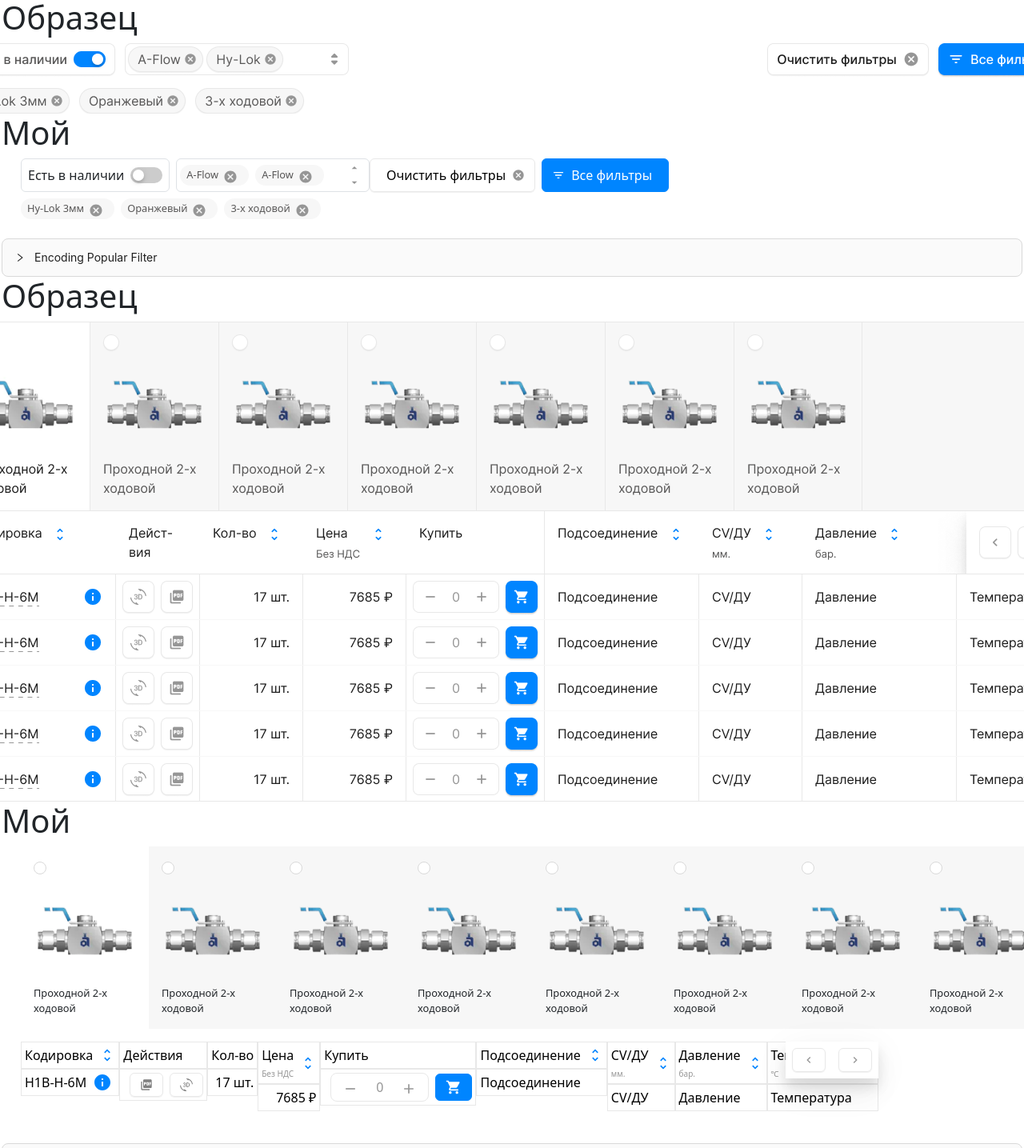
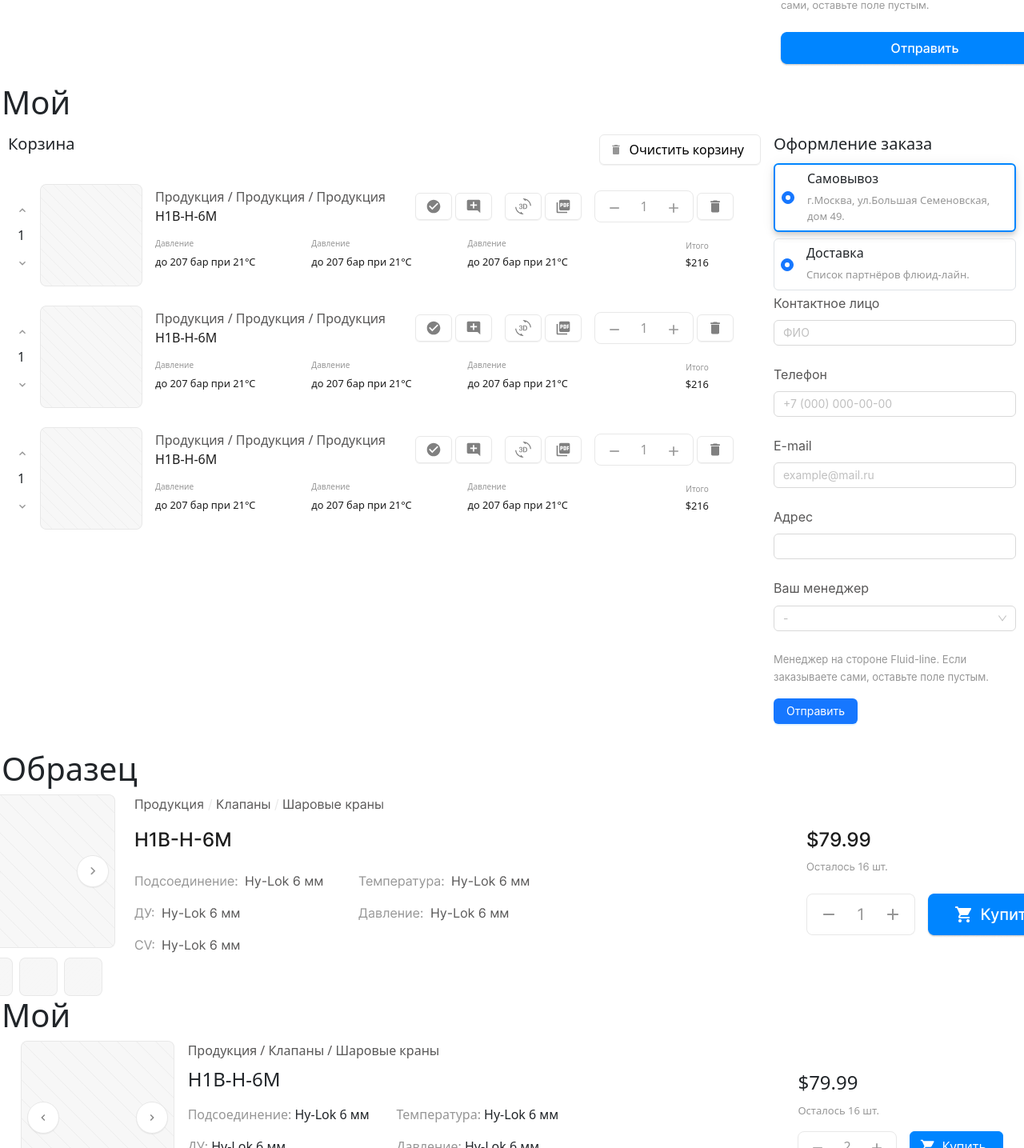
Before and after one commit to picus23/any-web-components, a Next.js app: page /encoding in a window 1280 px wide. Shown: the part 875-2310 px from the top of the page at 80% size. Built offline with nearby package versions, Linux system fonts and the light colour scheme.

Commit message:
add form to encoding

```diff
--- a/components/cartItem/CartItem.tsx
+++ b/components/cartItem/CartItem.tsx
@@ -32,7 +32,7 @@ interface CartItemProps {
 
 
 const CartItem: FC<CartItemProps> = ({ children, props_list, btn_style, list, count, name_item, price }) => {
-    return <div className="d-flex border border-dark">
+    return <div className="d-flex">
 
         <div className="d-flex flex-column mx-1 justify-content-center me-2">
             <button onClick={() => alert(123)} className="border-0 bg-white"><MdOutlineKeyboardArrowUp fill="#969696" /></button>
@@ -54,16 +54,16 @@ const CartItem: FC<CartItemProps> = ({ children, props_list, btn_style, list, co
                     <div className="d-flex align-items-center gap-1">
                         <Button onClick={() => {
                             alert(123)
-                        }} icon={<MdCheckCircle size={20} fill={'gray'} />} btn_style="small-gray my-btn-40x40"></Button>
-                        <Button onClick={() => alert(123)} icon={<MdAddComment size={20} fill={'gray'} />} btn_style="small-gray my-btn-40x40"></Button>
+                        }} icon={<MdCheckCircle size={20} fill={'gray'} />} btn_style="btn-outline-secondary"></Button>
+                        <Button onClick={() => alert(123)} icon={<MdAddComment size={20} fill={'gray'} />} btn_style="btn-outline-secondary"></Button>
                     </div>
                     <div className="d-flex align-items-center gap-1">
-                        <Button onClick={() => alert(123)} icon={<Md3DRotation size={20} fill={'gray'} />} btn_style="small-gray my-btn-40x40"></Button>
-                        <Button onClick={() => alert(123)} icon={<MdPictureAsPdf size={20} fill={'gray'} />} btn_style="small-gray my-btn-40x40"></Button>
+                        <Button onClick={() => alert(123)} icon={<Md3DRotation size={20} fill={'gray'} />} btn_style="btn-outline-secondary"></Button>
+                        <Button onClick={() => alert(123)} icon={<MdPictureAsPdf size={20} fill={'gray'} />} btn_style="btn-outline-secondary"></Button>
                     </div>
                     <div className="d-flex align-items-center gap-1">
                         <ButtonGrayAddRemove btn_class="my-btn-small-gray-h40" counter={1} onClickRemove={() => alert(123)} onClickAdd={() => alert(123)} />
-                        <Button onClick={() => alert(123)} icon={<MdDelete size={20} fill={'gray'} />} btn_style="small-gray my-btn-small-gray-h40"></Button>
+                        <Button onClick={() => alert(123)} icon={<MdDelete size={20} fill={'gray'} />} btn_style="btn-outline-secondary"></Button>
                     </div>
                 </div>
             </div>
@@ -81,7 +81,7 @@ const CartItem: FC<CartItemProps> = ({ children, props_list, btn_style, list, co
                     <span className="font-size-13">Давление</span> <br />
                     <span className="font-size-16-black fw-500">до 207 бар при 21°C</span>
                 </div>
-                <div className="d-flex flex-column col-3 justify-content-end align-items-start mr-2">
+                <div className="d-flex flex-column col-2 justify-content-end align-items-end mr-2">
                     <span className="font-size-13 mb-1">Итого</span>
                     <span className="font-size-16-black fw-500">$216</span>
                 </div>
--- /dev/null
+++ b/components/encoding/EncodingOrder.tsx
@@ -0,0 +1,26 @@
+import { Radio } from 'antd';
+import { ReactNode, FC } from 'react'
+
+interface EncodingOrderProps {
+    children?: ReactNode,
+    title?: string,
+    subtitle?: string,
+    onClick?: () => void,
+    isActive?: boolean,
+}
+
+const EncodingOrder: FC<EncodingOrderProps> = ({ children, title, subtitle, onClick, isActive = false }) => {
+    return <>
+        <div className={isActive ?
+            'd-flex gap-2 rounded-2 p-2 my-1 order-active' :
+            'd-flex gap-2 border rounded-2 p-2 my-1'}>
+            <Radio onClick={onClick} value={1} checked={true} />
+            <div className="d-flex flex-column justify-content-center align-items-start">
+                <h6 style={{ fontSize: '16px', fontWeight: '500' }}>{title}</h6>
+                <span style={{ fontSize: '13px', color: '#969696' }}>{subtitle}</span>
+            </div>
+        </div>
+    </>
+}
+
+export default EncodingOrder;
--- a/components/tableCell/TableCell.tsx
+++ b/components/tableCell/TableCell.tsx
@@ -6,14 +6,15 @@ import { MdInfo } from "react-icons/md";
 interface TableCellProps {
     children?: ReactNode,
     icon?: ReactNode,
-    contentPosition?: 'center' | 'start' | 'end' | 'between'
+    contentPosition?: 'center' | 'start' | 'end' | 'between',
+    isBorder?: boolean,
     isTextDashed?: boolean,
     title?: string,
     describe?: string,
     style?: CSSProperties,
 }
 
-const TableCell: FC<TableCellProps> = ({ children, icon, title, describe, isTextDashed = false, contentPosition = 'start', style }) => {
+const TableCell: FC<TableCellProps> = ({ children, icon, title, describe, isTextDashed = false, contentPosition = 'start', isBorder = false }) => {
     return <div className={'d-flex gap-2 p-1 align-items-center justify-content-' + contentPosition + ' '}
         style={{ border: '1px solid #E8E8E8' }}>
 
--- a/pages/encoding/index.tsx
+++ b/pages/encoding/index.tsx
@@ -5,19 +5,24 @@ import Link from "next/link";
 import header from "./header.png";
 import PopularFilters from "./PopularFilters.png";
 import table from "./table.png";
+import Content from "./Content.png";
 import EncodingWrapper from "@/components/encoding/EncodingWrapper";
 import EncodingPicture from "@/components/encoding/EncodingPicture";
 import EncodingBlockText from "@/components/encoding/EncodingBlockText";
 import EncodingBlockButtons from "@/components/encoding/EncodingBlockButtons";
 import CollapseAntd from "@/components/collapse/CollapseAntd";
 import ButtonGrayAddRemove from "@/components/buttons/ButtonGrayAddRemove";
-import { Md3DRotation, MdArrowDropDown, MdArrowDropUp, MdCancel, MdChevronLeft, MdChevronRight, MdFilterList, MdInfo, MdPictureAsPdf, MdShoppingCart, MdUnfoldMore } from "react-icons/md";
+import { Md3DRotation, MdArrowDropDown, MdArrowDropUp, MdCancel, MdChevronLeft, MdChevronRight, MdDelete, MdFilterList, MdInfo, MdPictureAsPdf, MdShoppingCart, MdUnfoldMore } from "react-icons/md";
 import ButtonBuy from "@/components/buttons/ButtonBuy";
 import { InputSwitch } from "@/components/inputs/InputSwitch";
 import FilterChips from "@/components/filter/FilterChips";
 import Button from "@/components/buttons/Button";
 import Card from "@/components/card/Card";
 import TableCell from "@/components/tableCell/TableCell";
+import CartItem from "@/components/cartItem/CartItem";
+import EncodingOrder from "@/components/encoding/EncodingOrder";
+import { Form, Input, Radio, Select,Button as BtnAntd } from "antd";
+const { Option } = Select;
 
 
 
@@ -62,6 +67,38 @@ const list = [
         'url': 'Шаровые краны',
     },
 ];
+const list_links = [
+    {
+        'id': 1,
+        'title': 'Продукция',
+        'url': 'Продукция',
+    },
+    {
+        'id': 2,
+        'title': 'Клапаны',
+        'url': 'Клапаны',
+    },
+    {
+        'id': 3,
+        'title': 'Шаровые краны',
+        'url': 'Шаровые краны',
+    },
+]
+
+const props_list = [
+    {
+        'prop': 'Давление',
+        'param': 'до 207 бар при 21°C',
+    },
+    {
+        'prop': 'Давление',
+        'param': 'до 207 бар при 21°C',
+    },
+    {
+        'prop': 'Давление',
+        'param': 'до 207 бар при 21°C',
+    },
+]
 
 export default function () {
 
@@ -71,6 +108,76 @@ export default function () {
         </h1>
         <Link href='/'>Back</Link>
         <hr />
+
+
+        <h1>Образец</h1>
+        <div className="container-xxl d-flex justify-content-center p-0" style={{ outline: '1px solid #000;background:#eee' }}>
+            <Image src={Content} alt="" />
+        </div>
+
+        <h1>Мой</h1>
+        <div className="container-xxl d-flex p-0 w-100" style={{ outline: '1px solid #000;background:#fff' }}>
+            <div className="d-flex flex-column w-75 p-2">
+                <div className="d-flex justify-content-between mb-4">
+                    <h5>Корзина</h5>
+                    <Button
+                        onClick={() => alert(111)}
+                        icon={<MdDelete fill="#969696" />}
+                        btn_style="btn-outline-secondary">Очистить корзину</Button>
+                </div>
+                <div className="d-flex flex-column gap-4">
+                    <CartItem price={214} props_list={props_list} list={list_links} count={3} name_item={"H1B-H-6M"}></CartItem>
+                    <CartItem price={214} props_list={props_list} list={list_links} count={3} name_item={"H1B-H-6M"}></CartItem>
+                    <CartItem price={214} props_list={props_list} list={list_links} count={3} name_item={"H1B-H-6M"}></CartItem>
+                </div>
+            </div>
+            <div className="d-flex flex-column p-2 w-25">
+                <h5>Оформление заказа</h5>
+                <EncodingOrder
+                    isActive={true}
+                    onClick={() => alert('Click')}
+                    title="Самовывоз"
+                    subtitle="г.Москва, ул.Большая Семеновская, дом 49." />
+                <EncodingOrder
+                    onClick={() => alert('Click')}
+                    title="Доставка"
+                    subtitle="Список партнёров флюид-лайн." />
+                <div className="">
+                    <Form layout="vertical">
+                        <Form.Item label={<span style={{ fontSize: '16px', color: '#585757' }}>Контактное лицо</span>}>
+                            <Input placeholder="ФИО" />
+                        </Form.Item>
+                        <Form.Item label={<span style={{ fontSize: '16px', color: '#585757' }}>Телефон</span>}>
+                            <Input placeholder="+7 (000) 000-00-00" />
+                        </Form.Item>
+                        <Form.Item label={<span style={{ fontSize: '16px', color: '#585757' }}>E-mail</span>}>
+                            <Input placeholder="example@mail.ru" />
+                        </Form.Item>
+                        <Form.Item label={<span style={{ fontSize: '16px', color: '#585757' }}>Адрес</span>}>
+                            <Input placeholder="" />
+                        </Form.Item>
+                        <Form.Item
+                            name="manager"
+                            label={<span style={{ fontSize: '16px', color: '#585757' }}>Ваш менеджер</span>}>
+                            <Select placeholder="-">
+                                <Option value="1">1</Option>
+                                <Option value="2">2</Option>
+                                <Option value="other">Other</Option>
+                            </Select>
+                        </Form.Item>
+                        <span style={{ color: '#969696', fontSize: '13px' }}>Менеджер на стороне Fluid-line. Если заказываете сами, оставьте поле пустым.</span>
+                        <Form.Item className="mt-3" style={{ width: '100%' }} >
+                            <BtnAntd type="primary" htmlType="submit">Отправить</BtnAntd>
+                        </Form.Item>
+                    </Form>
+                </div>
+            </div>
+
+
+        </div>
+
+
+
 
         <h1>Образец</h1>
         <div className="container-xxl d-flex justify-content-center p-0" style={{ outline: '1px solid #000;background:#eee' }}>
@@ -141,7 +248,7 @@ export default function () {
                 <div className="bg-white">
 
                     <div className="d-flex">
-                        <div className="d-flex w-100 justify-content-between">
+                        <div className="d-flex justify-content-between">
                             <div className="d-flex gap-2">
                                 <div className="d-flex align-items-center px-2 py-1 border rounded-2 gap-2"
                                     style={{ border: '1px solid #E8E8E8' }}>
@@ -152,9 +259,9 @@ export default function () {
                                     style={{ border: '1px solid #E8E8E8' }}>
                                     <FilterChips title="A-Flow" onClick={() => alert(111)} />
                                     <FilterChips title="A-Flow" onClick={() => alert(111)} />
-                                    <div className="d-flex flex-column ms-3 btn-group-vertical" role="group">                                        <button style={{ height: '20px' }} onClick={() => alert('Click')} className="bg-transparent border-0 d-flex align-items-end"><MdArrowDropUp fill="#969696" /></button>
+                                    {/* <div className="d-flex flex-column ms-3 btn-group-vertical" role="group">                                        <button style={{ height: '20px' }} onClick={() => alert('Click')} className="bg-transparent border-0 d-flex align-items-end"><MdArrowDropUp fill="#969696" /></button>
                                         <button style={{ height: '20px' }} onClick={() => alert('Click')} className="bg-transparent border-0 d-flex align-items-start"><MdArrowDropDown fill="#969696" /></button>
-                                    </div>
+                                    </div> */}
                                 </div>
                             </div>
                             <div className="d-flex gap-2">
@@ -281,64 +388,38 @@ export default function () {
                                 btn_style="btn-outline-secondary" />
                         </div>
                     </div>
+                </div>
 
-                    <div className="d-flex my-3">
-                        <div className="d-flex position-relative">
-                            <div>
+                <div className="row d-flex">
+                    <div className="d-flex position-relative align-items-stretch" style={{ height: '80px' }}>
+                        <div className="col">
                             <TableCell
                                 title={'Кодировка'}
                                 icon={<MdUnfoldMore size={20} fill="#0085FF" />} />
-                                <TableCell
-                                    title={'H1B-H-6M'}
-                                    icon={<MdInfo type="button"
-                                        size={24} fill="#0085FF" onClick={() => alert('Click')} />} isTextDashed={true} />
                         </div>
-                            <div>
+                        <div className="col">
                             <TableCell title={'Действия'} />
-                                <TableCell>
-                                    <Button
-                                        btn_style="btn-outline-secondary"
-                                        icon={<MdPictureAsPdf fill="gray" />} />
-                                    <Button
-                                        btn_style="btn-outline-secondary"
-                                        icon={<Md3DRotation fill="gray" />} />
-                                </TableCell>
                         </div>
-                            <div>
-                                <TableCell title={'Кол-во'}></TableCell>
-                                <TableCell contentPosition="end" title={'17 шт.'} />
+                        <div className="col">
+                            <TableCell title={'Кол-во'} />
                         </div>
-                            <div>
+                        <div className="col">
                             <TableCell title={'Цена'} describe={'Без НДС'} icon={<MdUnfoldMore size={20} fill="#0085FF" />}></TableCell>
-                                <TableCell contentPosition="end" title={'7685 ₽'} />
                         </div>
-                            <div>
-                                <TableCell title={'Купить'}></TableCell>
-                                <TableCell>
-                                    <ButtonGrayAddRemove
-                                        counter={0}
-                                        onClickRemove={() => alert('Click')}
-                                        onClickAdd={() => alert('Click')} />
-                                    <Button
-                                        onClick={() => alert('Click')}
-                                        icon={<MdShoppingCart size={20} fill={'#fff'} />} />
-                                </TableCell>
+                        <div className="col">
+                            <TableCell title={'Купить'} />
                         </div>
-                            <div>
-                                <TableCell title={'Подсоединение'} icon={<MdUnfoldMore size={20} fill="#0085FF" />}></TableCell>
-                                <TableCell title={'Подсоединение'}></TableCell>
+                        <div className="col">
+                            <TableCell title={'Подсоединение'} icon={<MdUnfoldMore size={20} fill="#0085FF" />} />
                         </div>
-                            <div>
-                                <TableCell title={'CV/ДУ'} describe={'мм.'} icon={<MdUnfoldMore size={20} fill="#0085FF" />}></TableCell>
-                                <TableCell title={'CV/ДУ'}></TableCell>
+                        <div className="col">
+                            <TableCell title={'CV/ДУ'} describe={'мм.'} icon={<MdUnfoldMore size={20} fill="#0085FF" />} />
                         </div>
-                            <div>
-                                <TableCell title={'Давление'} describe={'бар.'} icon={<MdUnfoldMore size={20} fill="#0085FF" />}></TableCell>
-                                <TableCell title={'Давление'}></TableCell>
+                        <div className="col">
+                            <TableCell title={'Давление'} describe={'бар.'} icon={<MdUnfoldMore size={20} fill="#0085FF" />} />
                         </div>
-                            <div>
-                                <TableCell title={'Температура'} describe={'℃'} icon={<MdUnfoldMore size={20} fill="#0085FF" />}></TableCell>
-                                <TableCell title={'Температура'}></TableCell>
+                        <div className="col">
+                            <TableCell title={'Температура'} describe={'℃'} icon={<MdUnfoldMore size={20} fill="#0085FF" />} />
                         </div>
                         <div className="d-flex bg-white position-absolute top-0 end-0 justify-content-center gap-3 p-2"
                             style={{ boxShadow: '0px 11px 15px rgba(0, 0, 0, 0.1), 0px 9px 46px rgba(0, 0, 0, 0.06), 0px 24px 38px rgba(0, 0, 0, 0.04)' }}>
@@ -352,14 +433,17 @@ export default function () {
                                 btn_style="btn-outline-secondary" />
                         </div>
                     </div>
-                    </div>
 
-                    {/* <div className="d-flex my-3 bg-white">
-                        <div className="d-flex position-relative w-100">
+                    <div className="d-flex bg-white">
+                        <div className=" row d-flex position-relative w-100">
+                            <div className="col">
                                 <TableCell
                                     title={'H1B-H-6M'}
                                     icon={<MdInfo type="button"
-                                    size={24} fill="#0085FF" onClick={() => alert('Click')} />} isTextDashed={true} />
+                                        size={24} fill="#0085FF" onClick={() => alert('Click')} />} isTextDashed={true}
+                                    contentPosition="between" />
+                            </div>
+                            <div className="col">
                                 <TableCell>
                                     <Button
                                         btn_style="btn-outline-secondary"
@@ -368,9 +452,14 @@ export default function () {
                                         btn_style="btn-outline-secondary"
                                         icon={<Md3DRotation fill="gray" />} />
                                 </TableCell>
-
+                            </div>
+                            <div className="col">
                                 <TableCell contentPosition="end" title={'17 шт.'} />
+                            </div>
+                            <div className="col">
                                 <TableCell contentPosition="end" title={'7685 ₽'} />
+                            </div>
+                            <div className="col">
                                 <TableCell>
                                     <ButtonGrayAddRemove
                                         counter={0}
@@ -380,13 +469,21 @@ export default function () {
                                         onClick={() => alert('Click')}
                                         icon={<MdShoppingCart size={20} fill={'#fff'} />} />
                                 </TableCell>
+                            </div>
+                            <div className="col">
                                 <TableCell title={'Подсоединение'}></TableCell>
+                            </div>
+                            <div className="col">
                                 <TableCell title={'CV/ДУ'}></TableCell>
+                            </div>
+                            <div className="col">
                                 <TableCell title={'Давление'}></TableCell>
+                            </div>
+                            <div className="col">
                                 <TableCell title={'Температура'}></TableCell>
                             </div>
-                    </div> */}
-
+                        </div>
+                    </div>
                 </div>
 
             </EncodingWrapper >
@@ -452,6 +549,8 @@ export default function () {
 
 
 
+
+
     </>
 
 }
--- a/styles/style.scss
+++ b/styles/style.scss
@@ -20,8 +20,8 @@
 }
 
 .btn-outline-secondary {
-    --bs-btn-color: #000 ;
-    --bs-btn-border-color: #E8E8E8 ;
+    --bs-btn-color: #000;
+    --bs-btn-border-color: #E8E8E8;
     --bs-btn-hover-color: #000;
     --bs-btn-hover-bg: none;
     --bs-btn-hover-border-color: #E8E8E8;
@@ -36,3 +36,10 @@
     --bs-gradient: none;
     box-shadow: 0px 1px 1px rgba(0, 0, 0, 0.06);
 }
+
+.order-active {
+    background: #FFFFFF;
+    border: 2px solid #0085FF;
+    box-shadow: 0px 3px 5px rgba(0, 0, 0, 0.1), 0px 1px 18px rgba(0, 0, 0, 0.06), 0px 6px 10px rgba(0, 0, 0, 0.08);
+
+}
```
Also changed, not shown: components/card/Card.tsx (+5 -5 lines), components/encoding/EncodingInputField.tsx (added, +26 -0 lines), pages/encoding/Content.png (added), styles/style.css, 1 other file (tests, documents, lock files or other folders). Lines whose indentation alone changed are shown as unchanged.
